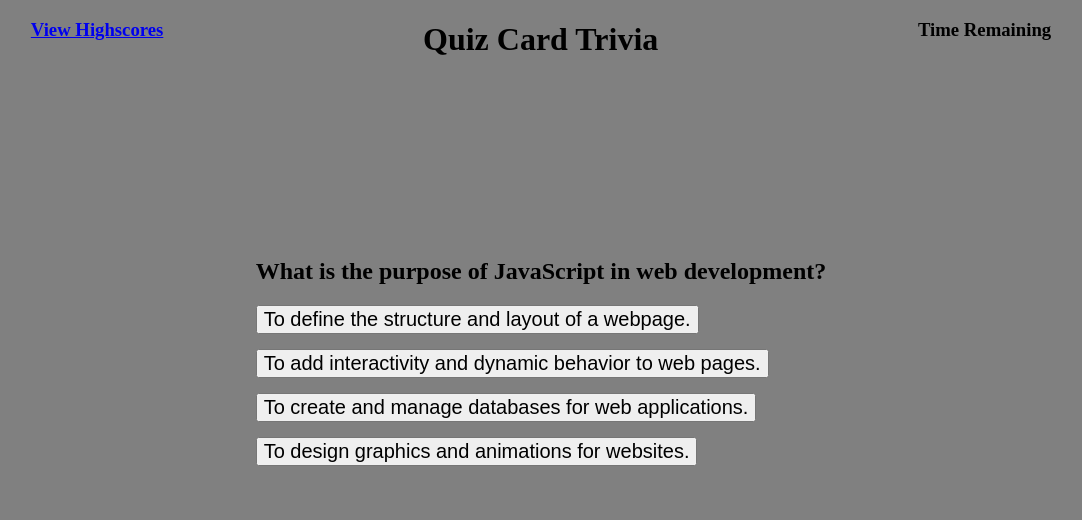
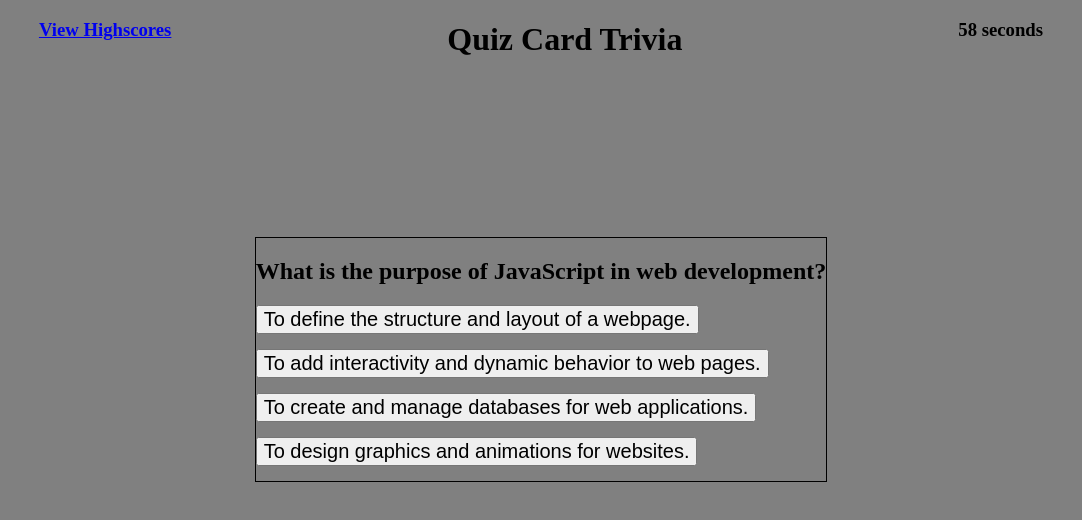
Before and after one commit to dtjones23/QuizCardTrivia, a plain HTML site: page index.html in a window 1280 px wide. Both pictures are taken after a click on the button "Begin Conquest". Shown: the whole page, without its empty margins (99-1181 px from the left). Drawn offline with Linux system fonts and the light colour scheme.

Commit message:
added timer to quiz

```diff
--- a/assets/questions.js
+++ b/assets/questions.js
@@ -7,7 +7,7 @@ const javascriptQuestions = [
         "To create and manage databases for web applications.",
         "To design graphics and animations for websites."
       ],
-      answer: 1 // Index of the correct answer in the 'options' array
+      answer: "To add interactivity and dynamic behavior to web pages." // Index of the correct answer in the 'options' array
     },
     {
         question: "Which keyword is used to declare a variable in JavaScript?",
@@ -17,7 +17,7 @@ const javascriptQuestions = [
           "v",
           "declare"
         ],
-        answer: 0 // Index of the correct answer in the 'options' array
+        answer: "var" // Index of the correct answer in the 'options' array
       },
       {
         question: "Which of the following is NOT a valid data type in JavaScript?",
@@ -27,7 +27,7 @@ const javascriptQuestions = [
           "Boolean",
           "Integer"
         ],
-        answer: 3 // Index of the correct answer in the 'options' array
+        answer: "Integer" // Index of the correct answer in the 'options' array
       },
       {
         question: "How can you comment out a single line of code in JavaScript?",
@@ -37,7 +37,7 @@ const javascriptQuestions = [
           "<!-- This is a comment -->",
           "' This is a comment '"
         ],
-        answer: 1 // Index of the correct answer in the 'options' array
+        answer: "// This is a comment" // Index of the correct answer in the 'options' array
       },
       {
         question: "What does the 'DOM' stand for in JavaScript?",
@@ -47,7 +47,7 @@ const javascriptQuestions = [
           "Document Object Manipulation",
           "Dynamic Object Model"
         ],
-        answer: 0 // Index of the correct answer in the 'options' array
+        answer: "Document Object Model" // Index of the correct answer in the 'options' array
       },
       {
         question: "Which function is used to add an element to the end of an array in JavaScript?",
@@ -57,6 +57,6 @@ const javascriptQuestions = [
           "addToEnd()",
           "insertAtEnd()"
         ],
-        answer: 1 // Index of the correct answer in the 'options' array
+        answer: "push()" // Index of the correct answer in the 'options' array
       }
 ]
--- a/assets/script.js
+++ b/assets/script.js
@@ -1,6 +1,28 @@
 var startBtn = document.getElementById("start-button")
+var initialsForm = document.getElementById("initials-form")
 var quizSection = document.getElementById("quiz-section")
+var timerEl = document.querySelector('.timer')
+var timeLeft = 60
+var score = 0;
+var QI = 0;
+
+function setTime() {
+    // sets the time for quiz
+    timeLeft = 60
+    var timeInterval = setInterval(function(){
+        timeLeft--;
+        if(timeLeft >= 1){
+            timerEl.textContent = timeLeft + " seconds";
+            // display timer decending
+        } else {
+            clearInterval(timeInterval);
+            endgame()
+        }
+    },1000);
+
+}
 function startGame() {
+    setTime()
     // hide start screen
     document.getElementById('start-section').classList.add('hide')
     // show quiz screen
@@ -8,30 +30,59 @@ function startGame() {
     buildQuestion()
 }
 function buildQuestion() {
-    document.getElementById('question-el').textContent = javascriptQuestions[0].question;
+    document.getElementById('question-el').textContent = javascriptQuestions[QI].question;
     // displays question
+    var questionsContainer = document.querySelector(".questions-container")
+    questionsContainer.innerHTML = "";
+    javascriptQuestions[QI].options.forEach(function (option) {
 
-    javascriptQuestions[0].options.forEach(function(option){
-
-    const questionBtn = document.createElement('button');
-    questionBtn.innerHTML = option;
-    document.body.appendChild(questionBtn);
-    quizSection.append(questionBtn);
-    questionBtn.setAttribute('style', 'display:flex; align-items:center; margin-bottom:15px; font-size:20px;');
-    // creates buttons for option key
-
-    // make function that will happen for each one of our possible answers
-    // loop over the options
+        const questionBtn = document.createElement('button');
+        questionBtn.textContent = option;
+        questionBtn.setAttribute("value", option)
+        questionBtn.onclick = function () {
+            if (this.value === javascriptQuestions[QI].answer) {
+                score++;
+            } else {
+                timeLeft -= 10;
+            };
+            QI++;
+            if (QI === javascriptQuestions.length) {
+                endgame()
+            } else {
+                buildQuestion();
+            };
+        }
+        questionsContainer.append(questionBtn);
+        questionBtn.setAttribute('style', 'display:flex; align-items:center; margin-bottom:15px; font-size:20px;');
+    })
+}
+function endgame() {
+    // clear the questions div and show the endgame screen
+    quizSection.classList.add('hide')
+    document.getElementById('end-game').classList.remove('hide')
 
 
-
-    })
 }
-
-
+// function submitScore() {
+//     console.log(score);
+// }
 
 
 
 
 // questionBtn.addEventListener('click', checkanswer())
-startBtn.addEventListener('click',startGame)
+startBtn.addEventListener('click', startGame)
+initialsForm.addEventListener('submit', function(event){
+    event.preventDefault()
+    console.log(score);
+    // get initals from input
+    // create an object that contains initials and score
+    // create global array for highscores
+    // push object to highscore array
+    // add highscore array to local storage
+    // dont forget to use JSON/stringify around the array
+    // numberCorrect * timeLeft
+})
+
+// if() to make timer stop
+// set interval
--- a/assets/style.css
+++ b/assets/style.css
@@ -17,3 +17,6 @@ main {
 .hide {
     display: none;
 }
+#quiz-section {
+    border: 1px solid black
+}
--- a/index.html
+++ b/index.html
@@ -21,15 +21,28 @@
           <button type="button" id="start-button">Begin Conquest</button>
         </section>
         <section class="hide" id="quiz-section">
+            <h2 id="question-el"></h2>
             <div class="questions-container">
                 <!-- holds the questions and the answers -->
 
-                <h2 id="question-el"></h2>
                 <!-- will be what shows the questions -->
             </div>
 
         </section>
-        <section class="hide" id="end-game">End Game</section>
+        <section class="hide" id="end-game">
+            <h2>
+                Game Over
+            </h2>
+            <h3>
+                Your score is: <span id="score-el"></span>
+                <!-- where we place score on page -->
+            </h3>
+            <form id="initials-form">
+                <label for="initials"></label>
+                <input id="initials" type="text" max="3">
+                <button type="submit">Submit</button>
+            </form>
+        </section>
     </main>
     <script src="./assets/questions.js"></script>
     <script src="./assets/script.js"></script>
```
